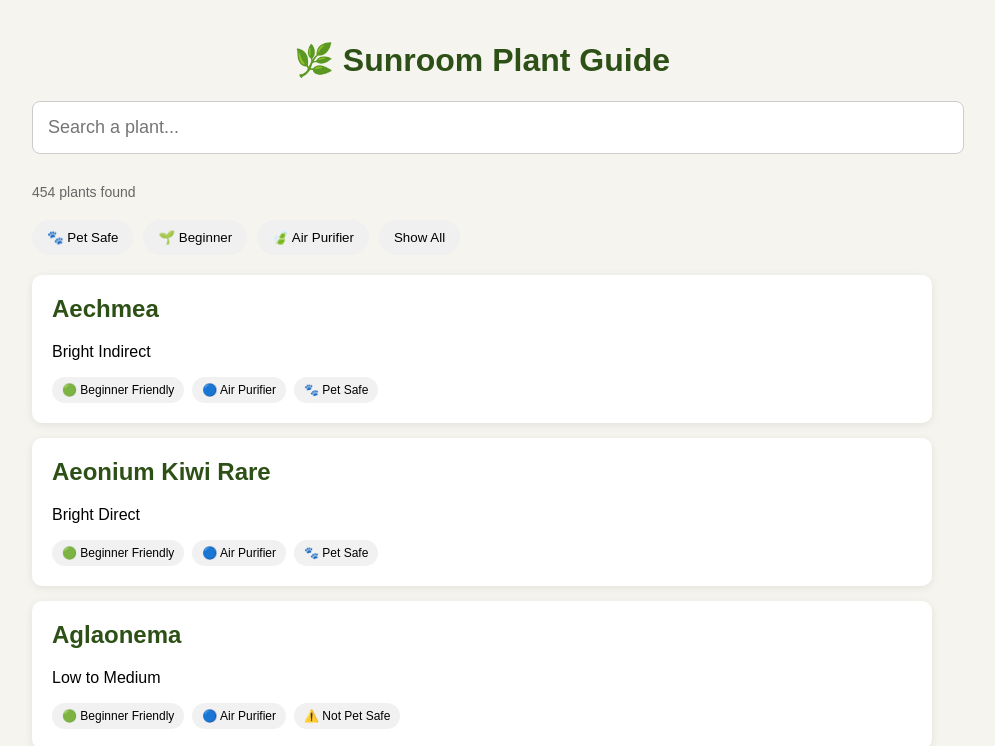
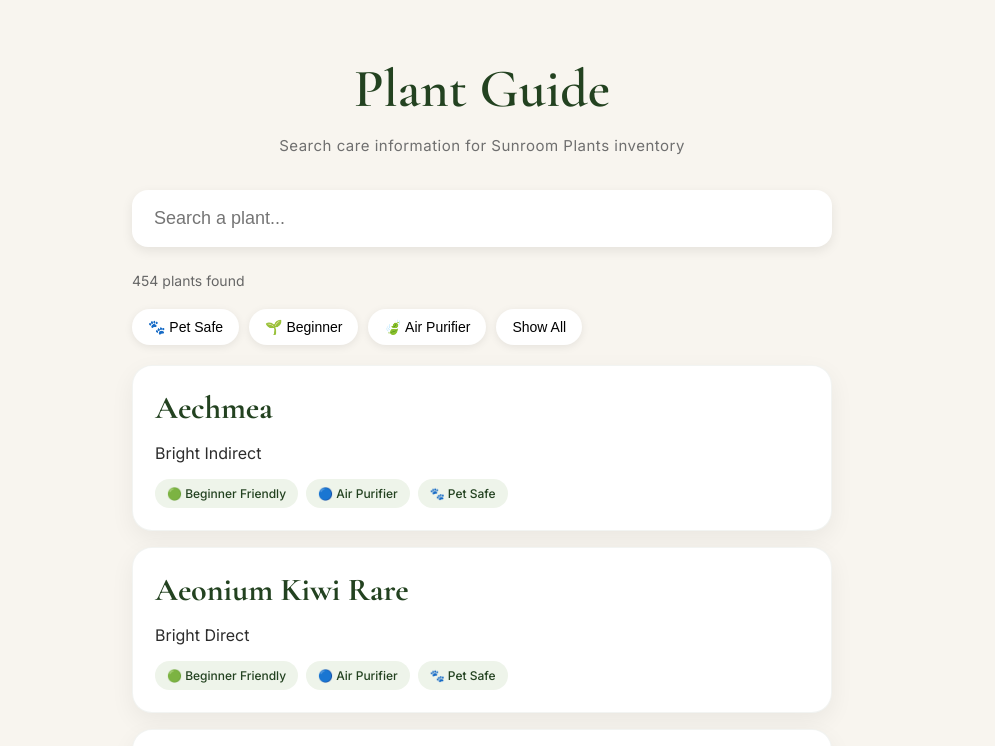
Before and after one commit to Gs4492/sunroom-plant-guide, a plain HTML site: page index.html in a window 1280 px wide. Both pictures are taken after a click on the button "Show All". Shown: the top 746 px of the page, without its empty margins (158-1153 px from the left). Drawn offline with nearby package versions, Linux system fonts and the light colour scheme.

Commit message:
Improved Plant Guide UI

```diff
--- a/index.html
+++ b/index.html
@@ -5,7 +5,9 @@
     <meta charset="UTF-8">
     <meta name="viewport" content="width=device-width, initial-scale=1.0">
     <title>Sunroom Plant Guide</title>
-
+    <link rel="preconnect" href="https://fonts.googleapis.com">
+    <link rel="preconnect" href="https://fonts.gstatic.com" crossorigin>
+    <link href="https://fonts.googleapis.com/css2?family=Cormorant+Garamond:wght@500;600;700&family=Inter:wght@400;500;600&display=swap" rel="stylesheet">
     <link rel="stylesheet" href="style.css">
 </head>
 
@@ -13,7 +15,10 @@
 
     <div class="container">
 
-        <h1>🌿 Sunroom Plant Guide</h1>
+        <div class="header">
+    <h1>Plant Guide</h1>
+    <p>Search care information for Sunroom Plants inventory</p>
+</div>
 
         <input type="text" id="searchBox" placeholder="Search a plant...">
 
--- a/style.css
+++ b/style.css
@@ -1,12 +1,13 @@
 body{
     margin:0;
     padding:0;
-    font-family:Arial, sans-serif;
-    background:#f6f4ef;
+    font-family:'Inter', sans-serif;
+    background:#F8F5EF;
+    color:#2c2c2c;
 }
 
 .container{
-    max-width:900px;
+    max-width:700px;
     margin:auto;
     padding:20px;
 }
@@ -18,24 +19,54 @@ h1{
 
 #searchBox{
     width:100%;
-    padding:15px;
+    padding:18px 22px;
     font-size:18px;
-    border:1px solid #ccc;
-    border-radius:8px;
-    margin-bottom:20px;
+    border:none;
+    border-radius:16px;
+    background:white;
+    box-shadow:0 4px 12px rgba(0,0,0,0.08);
+    margin-bottom:15px;
+    box-sizing:border-box;
+}
+
+.header{
+    text-align:center;
+    margin-bottom:35px;
+}
+
+.header h1{
+    font-family:'Cormorant Garamond', serif;
+    font-size:54px;
+    font-weight:600;
+    color:#234220;
+    margin-bottom:8px;
+}
+
+.header p{
+    color:#6f6f6f;
+    font-size:15px;
+    letter-spacing:.5px;
 }
 
 .card{
     background:white;
-    border-radius:10px;
-    padding:20px;
-    margin-bottom:15px;
-    box-shadow:0 2px 8px rgba(0,0,0,0.08);
+    border-radius:20px;
+    padding:22px;
+    margin-bottom:16px;
+    box-shadow:0 8px 24px rgba(0,0,0,.06);
+    border:1px solid rgba(35,66,32,.06);
+    transition:.2s ease;
+}
+
+.card:hover{
+    transform:translateY(-2px);
 }
 
 .card h2{
-    margin-top:0;
-    color:#2d5016;
+    font-family:'Cormorant Garamond', serif;
+    font-size:32px;
+    color:#234220;
+    margin:0 0 10px;
 }
 
 .label{
@@ -48,9 +79,9 @@ h1{
 
 .plant-detail{
     background:white;
-    padding:25px;
-    border-radius:10px;
-    box-shadow:0 2px 8px rgba(0,0,0,0.08);
+    padding:30px;
+    border-radius:20px;
+    box-shadow:0 8px 24px rgba(0,0,0,.06);
 }
 
 .clickable{
@@ -75,10 +106,12 @@ h1{
 }
 
 .badge{
-    background:#f1f1f1;
-    padding:6px 10px;
-    border-radius:20px;
+    background:#EEF4EA;
+    color:#234220;
+    padding:7px 12px;
+    border-radius:999px;
     font-size:12px;
+    font-weight:500;
 }
 
 .filter-bar{
@@ -90,12 +123,24 @@ h1{
 
 .filter-btn{
     border:none;
-    padding:10px 15px;
-    border-radius:20px;
+    padding:10px 16px;
+    border-radius:999px;
     cursor:pointer;
-    background:#f0f0f0;
+    background:white;
+    box-shadow:0 2px 8px rgba(0,0,0,.08);
+    font-size:14px;
 }
 
 .filter-btn:hover{
     background:#e4e4e4;
 }
+
+#backButton{
+    border:none;
+    background:#234220;
+    color:white;
+    padding:10px 16px;
+    border-radius:999px;
+    cursor:pointer;
+    margin-bottom:20px;
+}
```
